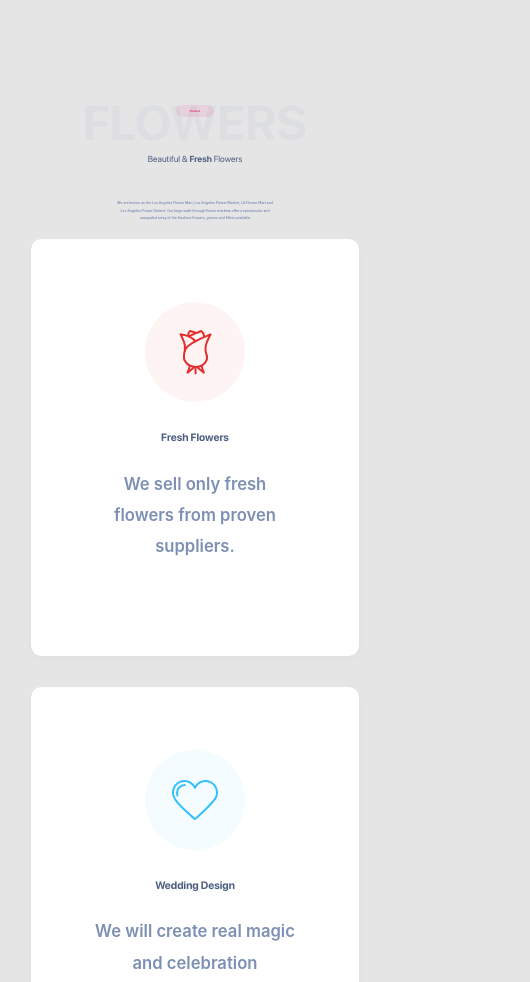
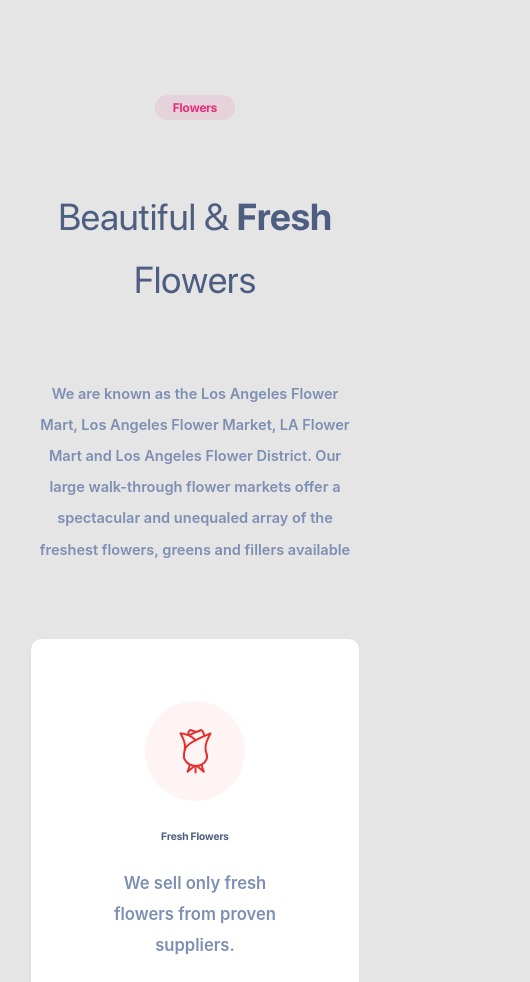
Before and after one commit to aidanadk/Flower-shop, a plain HTML site: page index.html in a window 390 px wide. Shown: the part 1202-2184 px from the top of the page, 530 px wide, since content can reach past the window. Drawn offline with nearby package versions, Linux system fonts and the light colour scheme; some packages are replaced by stand-ins of ours; a web font is replaced by a local one.

Commit message:
added mobile version

```diff
--- a/index.html
+++ b/index.html
@@ -4,7 +4,7 @@
     <meta charset="UTF-8" />
     <meta http-equiv="X-UA-Compatible" content="IE=edge" />
     <meta name="viewport" content="width=device-width, initial-scale=1.0" />
-    <title>Document</title>
+    <title>Flower Shop</title>
     <link rel="stylesheet" type="text/css" href="//cdn.jsdelivr.net/npm/slick-carousel@1.8.1/slick/slick.css"/>
     <link rel="stylesheet" href="./css/index.css" />
   </head>
@@ -800,6 +800,7 @@
           <a class="footer__link" href="#">Contacts</a>
         </li>
       </ul>
+
       <div class="footer__evaluate">
        <img class="stars" src="./img/star.svg" alt="star">
        <img class="stars" src="./img/star.svg" alt="star">
@@ -869,6 +870,9 @@
       }
 
     </script>
+    <script src='./aidana.js'>
+
+    </script>
 
   </body>
 </html>
--- a/scss/index.scss
+++ b/scss/index.scss
@@ -120,4 +120,29 @@ img {
         max-width:  100%;
         padding: 0 vmin(30);
     }
+    .pink-btn{
+        @include font(vmin(12), 800, vmin(20));
+        padding: vmin(5) vmin(17);
+        border-radius: vmin(30);
+    }
+    .bg-text {
+        display: none
+    }
+    .title {
+        @include font(vmin(36), 400, vmin(60));
+        margin: vmin(65) 0 vmin(65);
+        &__bg-text {
+            display: none;
+        }
+    }
+    .text {
+        width: vmin(300);
+        @include font(vmin(14), 600, vmin(30));
+        padding-bottom: vmin(70);
+    }
+    .badge {
+        @include font(vmin(12), 800, vmin(20));
+        border-radius: vmin(30);
+        padding: vmin(5) vmin(12);
+    }
 }
--- a/scss/sections/_about.scss
+++ b/scss/sections/_about.scss
@@ -29,6 +29,7 @@
 @media screen and(max-width: 1024px) {
     .about {
         padding-top: vmin(95);
+        margin-bottom: vmin(100);
         .row{
             margin: vmin(-15);
         }
--- a/scss/sections/_footer.scss
+++ b/scss/sections/_footer.scss
@@ -86,69 +86,58 @@
         border-color:  #EDEFF2;
     }
  }
- @media screen and(max-width: 1024px) {
  .footer{
-        margin-top: vmin(50);
+    @include mobile {
+        margin-top: vmin(125);
      &__info{
-             height: vmin(10);
-             padding: vmin(80) 0;
+         height: vmin(70);
+         padding: vmin(60) vmin(20);
          width: vmin(100);
      }
      &__logo{
-         @include font(vmin(15), 500, vmin(30));
-         width: vmin(70);
+     @include font(vmin(24), 700, vmin(30));
     }
     &__menu{
-            top: vmin(80);
-            left: vmin(100);
-            width: vmin(200);
-            height: vmin(20)
+        position: absolute;
+        top: vmin(30);
+        left: vmin(230);
+        width: vw(320);
+        text-align: left;
+        display: flex;
+        list-style: none;
     }
      &__link{
-                @include font(vmin(7), 400, vmin(25));
-                padding: vmin(20);
+            @include font(vmin(13), 700, vmin(25));
+            color: #7D8FB3;
+            padding: vw(20);
+            padding-top: 0;
+            text-decoration: none;
+            justify-content: space-between;
      }
      &__row{
-                @include font(vmin(13), 700, vmin(25));
-                color: #7D8FB3;
-                padding-bottom: vmin(10);
-
+            @include font(vmin(13), 500, vmin(25));
+            width: vmin(100);
+            height: vmin(10);
     }
     &__evaluate{
         display: none;
-
     }
     &__title{
-         @include font(vmin(10), 400, vmin(20));
-         color: #7D8FB3;
-         padding-top: vmin(20);
-         width: vmin(300);
-         svg{
-             padding-left: vmin(20);
-         }
+        display: none;
     }
     &__bottom{
-            top: vmin(30);
-            left: 0;
-            padding: vmin(30);
-            @include font(vmin(13), 200, vmin(5));
+        top: vmin(10);
+        @include font(vmin(13), 700, vmin(25));
+
      p{
-             width: vmin(250);
+         width: vmin(300);
 
      }
      .rules{
-             top: vmin(30);
-             padding-left: vmin(150);
+         display: none;
      }
-
-         span{
-             display: none;
-             padding-left: vmin(20);
-         }
-
     }
     hr{
-            width: 100%;
         height: vmin(2);
     }
  }
--- a/scss/sections/_location.scss
+++ b/scss/sections/_location.scss
@@ -42,35 +42,34 @@
     }
   }
 }
-@media screen and(max-width: 1024px) {
+  .social{
+    @include mobile {
+      .container{
+        max-width:  100%;
+        padding: 0 vmin(70);
+      }
       .location {
         padding-bottom: vmin(120);
         &__map {
           .map {
-        height: vmin(540);
+            min-height: vmin(800);
           }
         }
         &-modal {
-      right: vmin(40);
+          right: vmin(10);
           bottom: vmin(40);
           padding: vmin(55);
           img {
             margin-right: vmin(36);
-        width: vmin(200);
+            width: vmin(20);
             height: vmin(20);
           }
           &__item {
-        @include font(vmin(13), 600, vmin(25));
-
-        margin-bottom: vw(25);
-        color: $text-GrayBlue60;
-        }
-        span + span {
-          margin-left: vw(15);
+            @include font(vmin(13), 700, vmin(25));
+            margin-bottom: vmin(25);
+            margin-left: vmin(100);
           }
         }
       }
     }
-  @media screen and(max-width: 1024px) {
-
   }
--- a/scss/sections/_service.scss
+++ b/scss/sections/_service.scss
@@ -90,51 +90,62 @@
     }
   }
 }
-@media screen and(max-width: 1024px) {
-  .service {
-    padding: vmin(125);
-    &__row {
-      margin-bottom: vmin(125);
+.service{
+  @include mobile {
+    .container {
+      padding: 0;
     }
-    &-item.service-item__image {
+    &__row:nth-child(even){
+      flex-direction: column-reverse;
+    }
+    .bg-text {
+      display: none;
+    }
+    &-item.service-item__image{
       padding: vmin(50);
       min-height: vmin(350);
        img {
+         object-fit: cover;
          height: vmin(350);
          border-radius: vmin(10);
        }
        .play {
-        border-radius: vmin(30);
+        border-radius: vmin(25);
         width: vmin(60);
         height: vmin(60);
         box-shadow: 0 vmin(10) vmin(30) $bg-pink;
         &:hover {
-          box-shadow: 0 vw(10) vw(30) $bg-white;
-
+          box-shadow: 0 vmin(10) vmin(30) $bg-white;
         }
        }
        .service-item__subtitle {
-        @include font(vmin(16), 600, vmin(30));
+        @include font(vmin(14), 600, vmin(26));
       }
     }
+    .next {
+      bottom: vwmin(50);
+      right: vmin(50);
+      border-radius: vmin(30);
+      width: vmin(60);
+      height: vmin(60);
+    }
     &-item {
-      padding: 0 vmin(125);
+      padding: 0;
       &__title {
+        margin-top: 0;
+        margin-bottom: vmin(10);
         @include font(vmin(36), 400, vmin(60));
       }
       &__link {
         @include font(vmin(16), 400, vmin(30));
         svg {
-          margin-left: vmin(55);
+          margin-left: vmin(25);
         }
       }
     }
-    .next {
-      bottom: vmin(50);
-      right: vmin(50);
-      border-radius: vmin(30);
-      width: vmin(60);
-      height: vmin(60);
+    .pink-btn{
+      display: inline-block;
+      margin-top: vmin(20);
     }
   }
 }
--- a/scss/sections/_social.scss
+++ b/scss/sections/_social.scss
@@ -48,3 +48,26 @@
     }
   }
 }
+.social{
+  @include mobile {
+    margin-top: vmin(100);
+    .slick-prev.slick-arrow,
+    .slick-next.slick-arrow {
+    top: vmin(-270);
+    width: vmin(20);
+    height: vmin(20);
+    box-shadow: 0px vmin(2) vmin(5) rgba(54, 61, 77, 0.05);
+  }
+  .title {
+    margin-bottom: vmin(165);
+  }
+  &-item {
+    padding: vmin(20);
+    &__link {
+      width: vmin(80);
+      height: vmin(80);
+      border-radius: vmin(120);
+    }
+  }
+  }
+  }
```
Also changed, not shown: css/index.css, 1 other file. Lines whose indentation alone changed are shown as unchanged.
